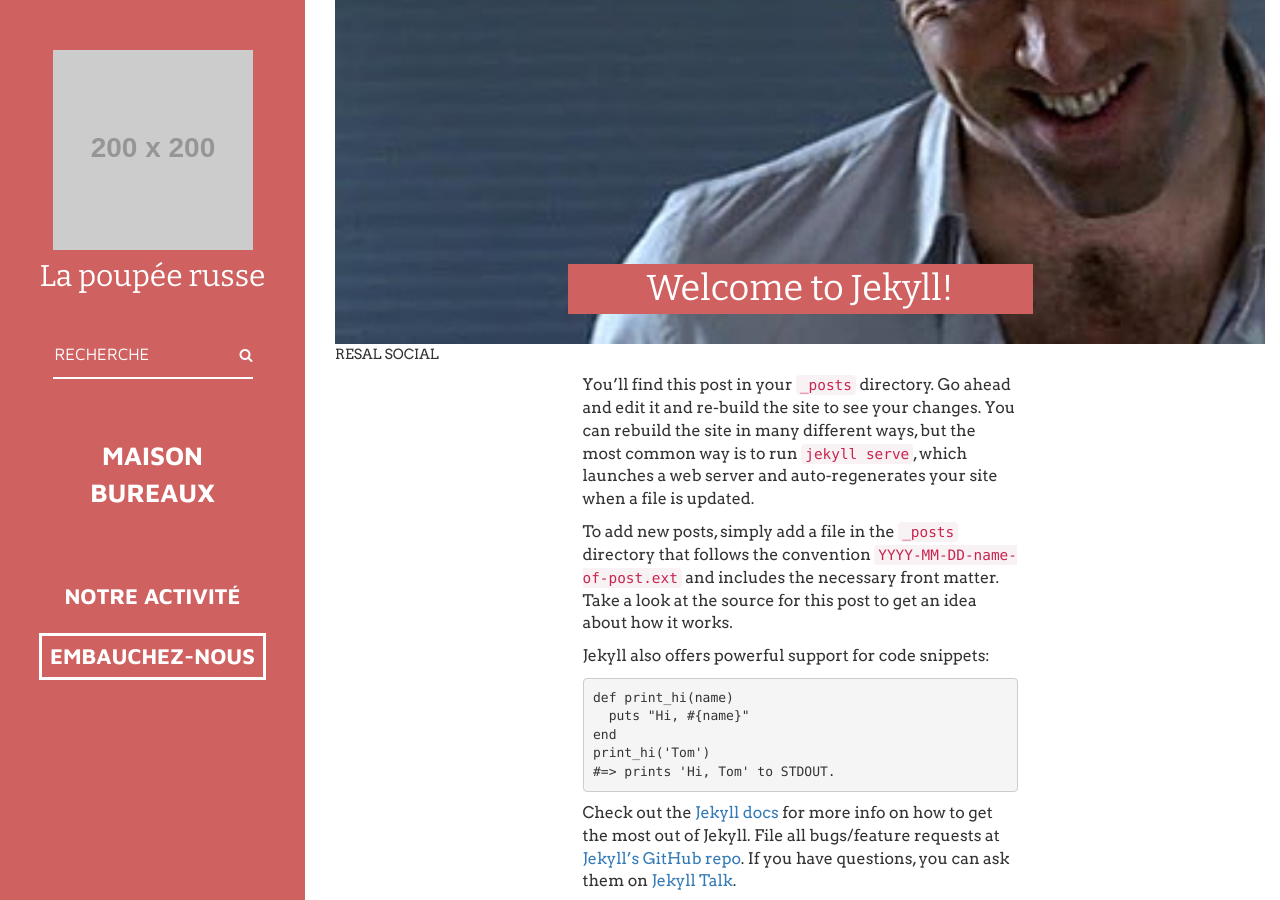
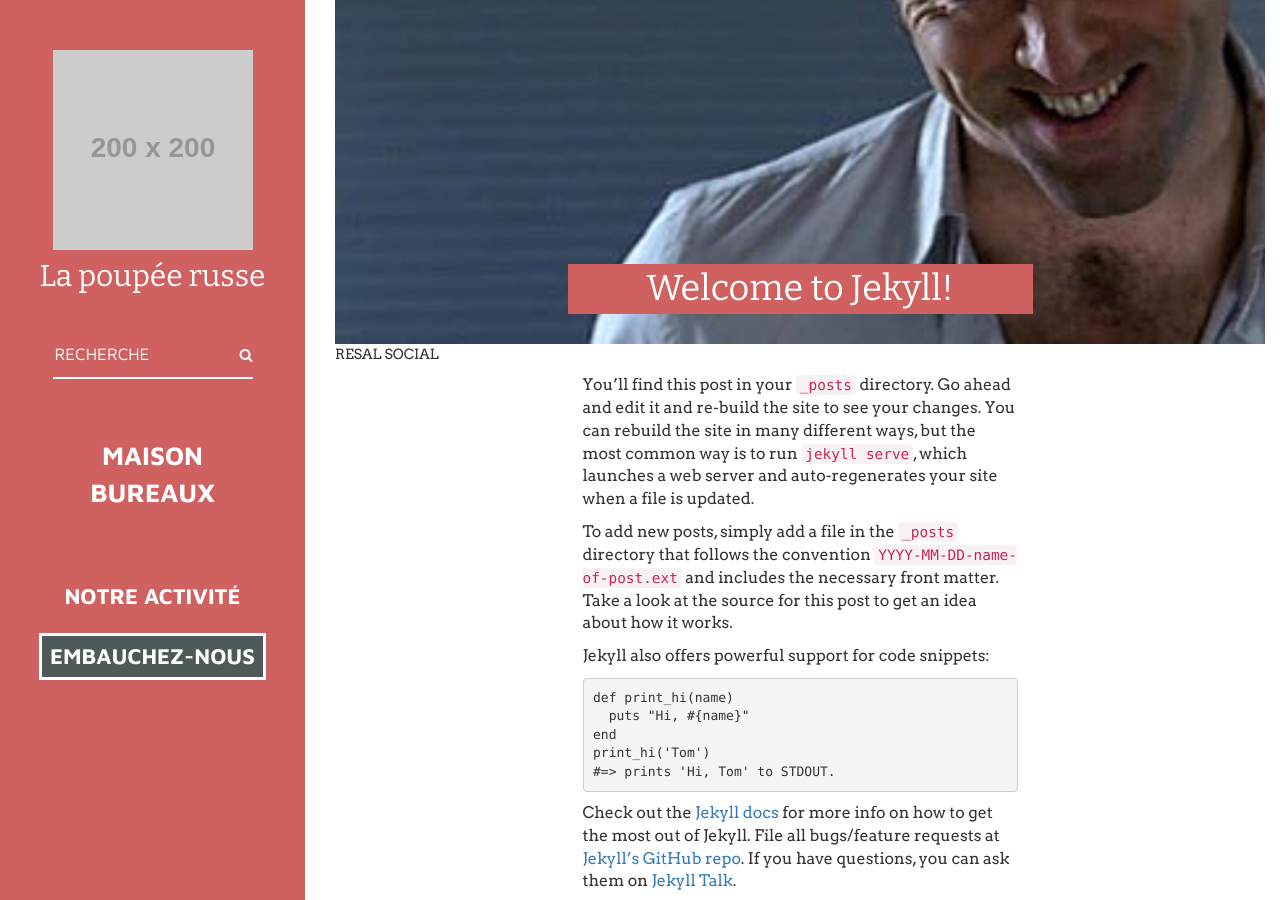
Before and after one commit to Koroeskohr/la-poupee-russe, a Jekyll site: the page built from _posts/2016-02-09-welcome-to-jekyll.markdown, in a window 1280 px wide and 900 px high, scrolled down 376 px. Built offline with Jekyll 4.4.1, drawn with Linux system fonts in a browser that asks for light colours; nearby versions of some CDN libraries.

Commit message:
Fix header width issue

```diff
--- a/_sass/_header.scss
+++ b/_sass/_header.scss
@@ -1,5 +1,5 @@
 header {
-  width: calc(25% - 15px);
+  width: calc(25vw - 15px);
   height: 100%;
   min-height: 500px;
   position: fixed;
@@ -38,6 +38,9 @@ nav a {
 
 .logo {
   margin-bottom: 4.0rem;
+  & a {
+    text-decoration: none;
+  }
 }
 
 .search {
@@ -104,12 +107,13 @@ nav a {
     text-decoration: none;
     display: inline-block;
     border: solid 3.2px #fff;
+    background-color: $grey;
     padding: 5px 8px;
     position: relative;
     transition: 0.5s;
     overflow: hidden;
 
-    &:hover {
+    &:hover, &:focus {
       color:white;
     }
 
@@ -125,7 +129,7 @@ nav a {
       top: 50%;
       left: 50%;
       position: absolute;
-      z-index: -1;
+      z-index: 11;
       width: 100%;
       height: 1000%;
       opacity: 1;
```
